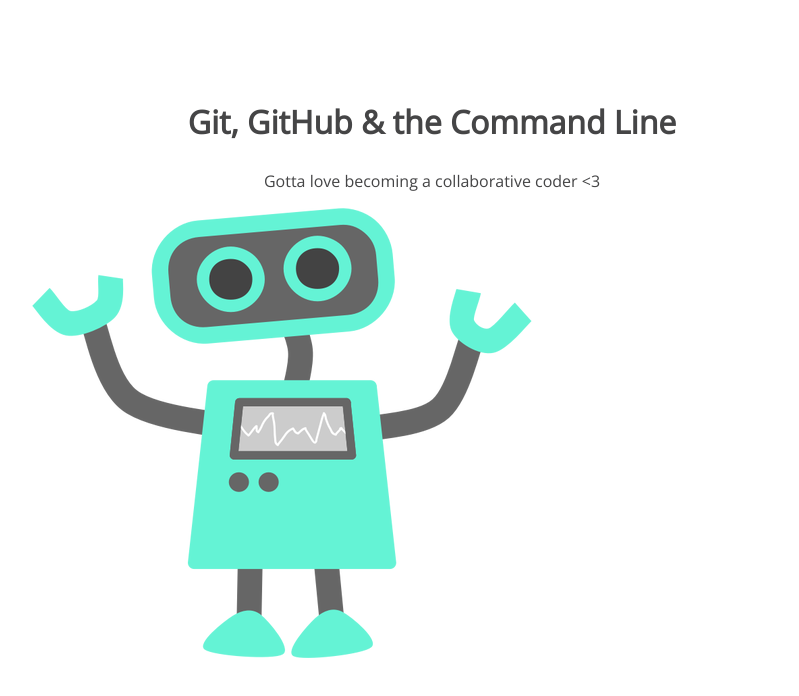
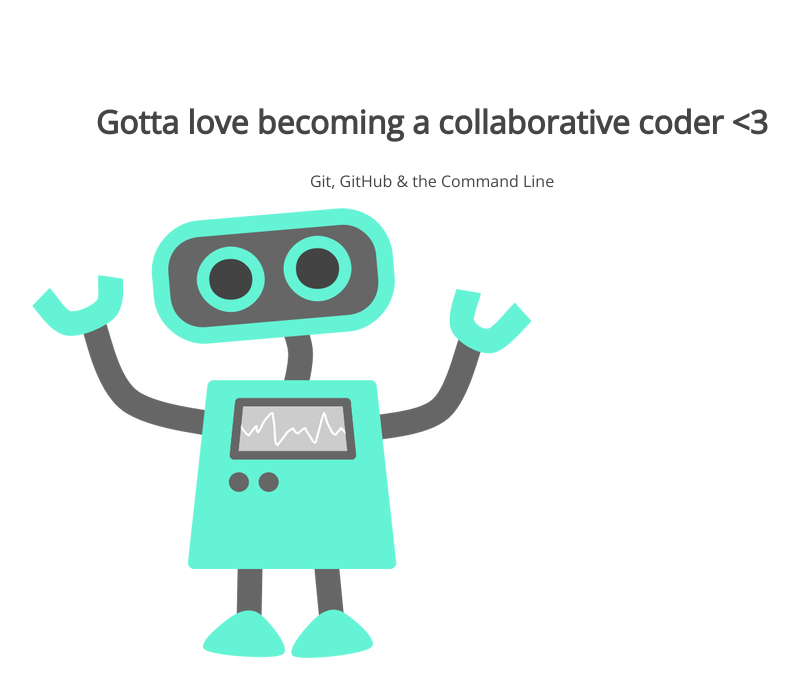
Before and after one commit to kanako318/105-project, a plain HTML site: page index.html in a window 1280 px wide. Shown: the whole page, without its empty margins (208-1007 px from the left). Drawn offline with nearby package versions, Linux system fonts and the light colour scheme.

Commit message:
Header and p change

```diff
--- a/index.html
+++ b/index.html
@@ -8,8 +8,8 @@
 </head>
 <body>
 	<section>
-		<h1>Git, GitHub & the Command Line</h1>
-		<p>Gotta love becoming a collaborative coder <3</p>
+		<h1>Gotta love becoming a collaborative coder <3</h1>
+		<p>Git, GitHub & the Command Line</p>
 		<img src="img/happy-blue-robot.png">
 	</section>
 </body>
```
